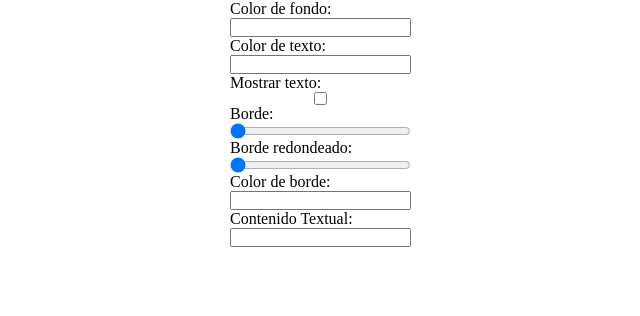
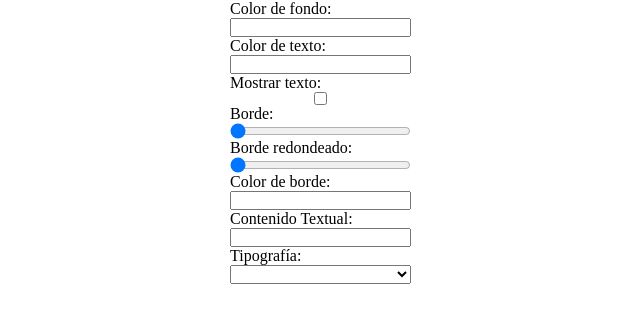
Before and after one commit to michelanyelo/DataBinding-DL, a Vue app: page / in a window 1280 px wide. Shown: the top 316 px of the page, without its empty margins (119-759 px from the left). Built offline with nearby package versions, Linux system fonts and the light colour scheme.

Commit message:
M6D6 desafio: Added typoStyle property and select input to DataBinding.vue component

```diff
--- a/src/components/DataBinding.vue
+++ b/src/components/DataBinding.vue
@@ -10,6 +10,8 @@ export default {
             borderRadiusBox: '0',
             borderColor: '',
             textContent: '',
+            typoStyle: '',
+            fontStyle: ['normal', 'italic', 'oblique']
         }
     }
 }
@@ -32,10 +34,16 @@ export default {
             <input id="borderColorInput" type="text" v-model="borderColor">
             <label for="textContentInput">Contenido Textual: </label>
             <input id="textContentInput" type="text" v-model="textContent">
+            <label for="typoTextSelect">Tipografía: </label>
+            <select id="typoTextSelect" v-model="typoStyle">
+                <option v-for="(style, idx) in fontStyle" :key="idx" :value="style">{{ style }}</option>
+            </select>
+
+
         </div>
         <div class="box"
             :style="{ backgroundColor: backgroundBox, border: borderBox + 'px solid', borderRadius: borderRadiusBox + 'px', borderColor: borderColor }">
-            <p :style="{ color: textColor }" v-show="showTexto">{{ textContent }}</p>
+            <p :style="{ color: textColor, fontStyle: typoStyle }" v-show="showTexto">{{ textContent }}</p>
         </div>
     </div>
 </template>
```
